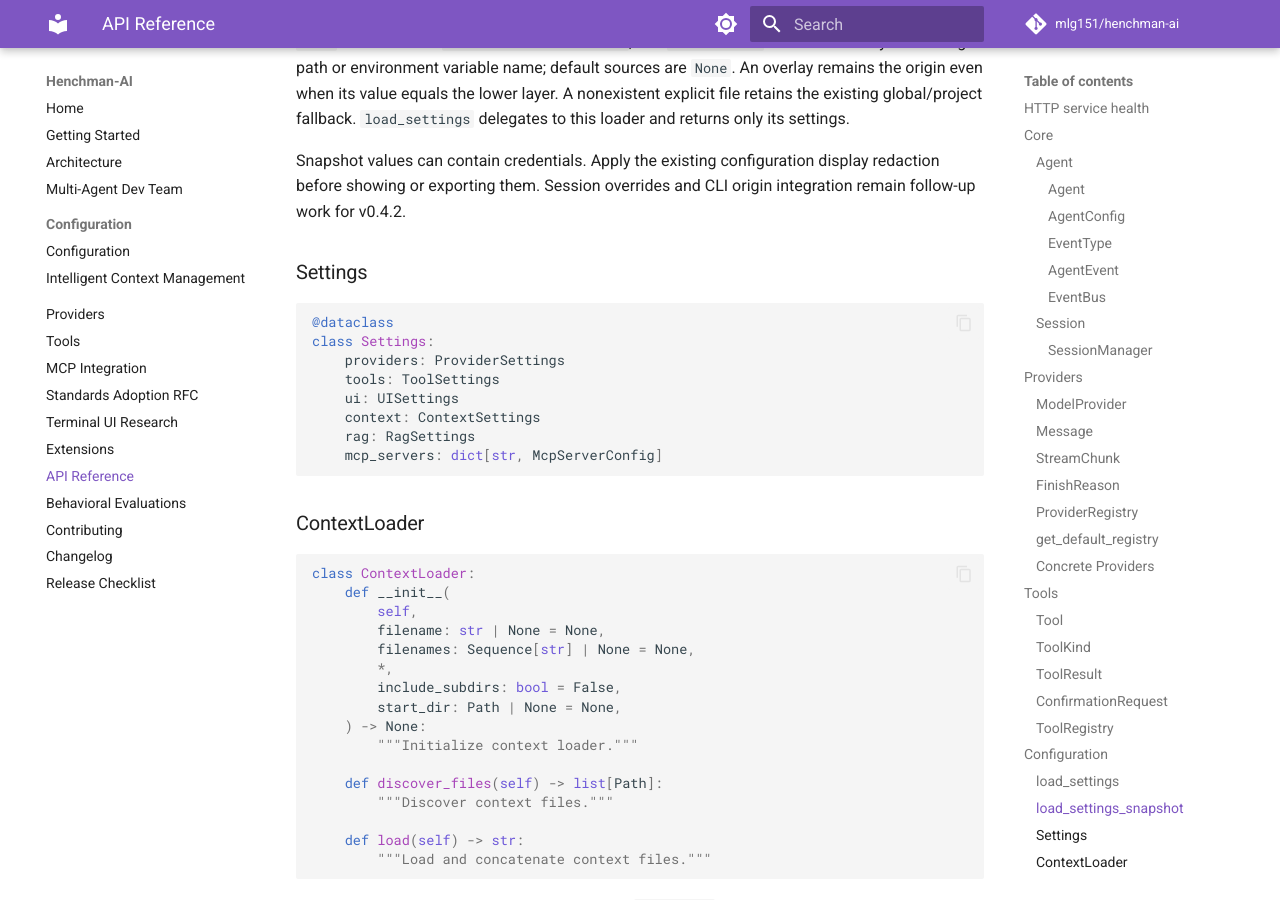
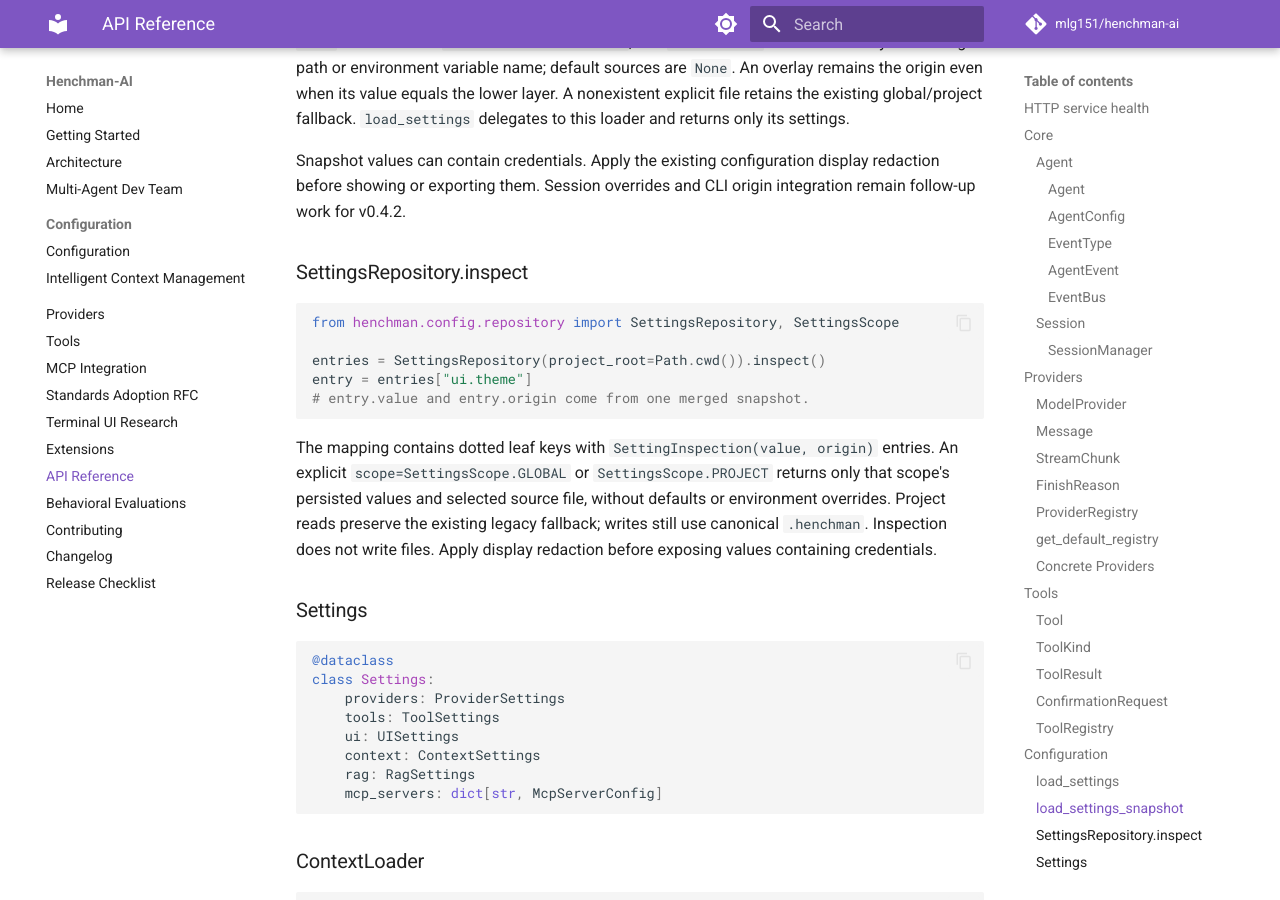
Before and after one commit to mlg151/henchman-ai, an MkDocs documentation site: the page built from docs/api.md, in a window 1280 px wide and 900 px high, scrolled down 10996 px. Built offline with MkDocs 1.6.1 and Material for MkDocs 9.7.7, drawn with Linux system fonts in a browser that asks for light colours; comment, search, counter and statistics services are not loaded.

Commit message:
docs: describe reviewed repository inspection and requested-test binding

````diff
--- a/docs/api.md
+++ b/docs/api.md
@@ -572,6 +572,23 @@ layer. A nonexistent explicit file retains the existing global/project fallback.
 Snapshot values can contain credentials. Apply the existing configuration display
 redaction before showing or exporting them. Session overrides and CLI origin
 integration remain follow-up work for v0.4.2.
+
+### SettingsRepository.inspect
+
+```python
+from henchman.config.repository import SettingsRepository, SettingsScope
+
+entries = SettingsRepository(project_root=Path.cwd()).inspect()
+entry = entries["ui.theme"]
+# entry.value and entry.origin come from one merged snapshot.
+```
+
+The mapping contains dotted leaf keys with `SettingInspection(value, origin)`
+entries. An explicit `scope=SettingsScope.GLOBAL` or `SettingsScope.PROJECT`
+returns only that scope's persisted values and selected source file, without
+defaults or environment overrides. Project reads preserve the existing legacy
+fallback; writes still use canonical `.henchman`. Inspection does not write files.
+Apply display redaction before exposing values containing credentials.
 
 ### Settings
 
````
Also changed, not shown: CHANGELOG.md (+2 -2 lines), evals/README.md (+5 -4 lines).
